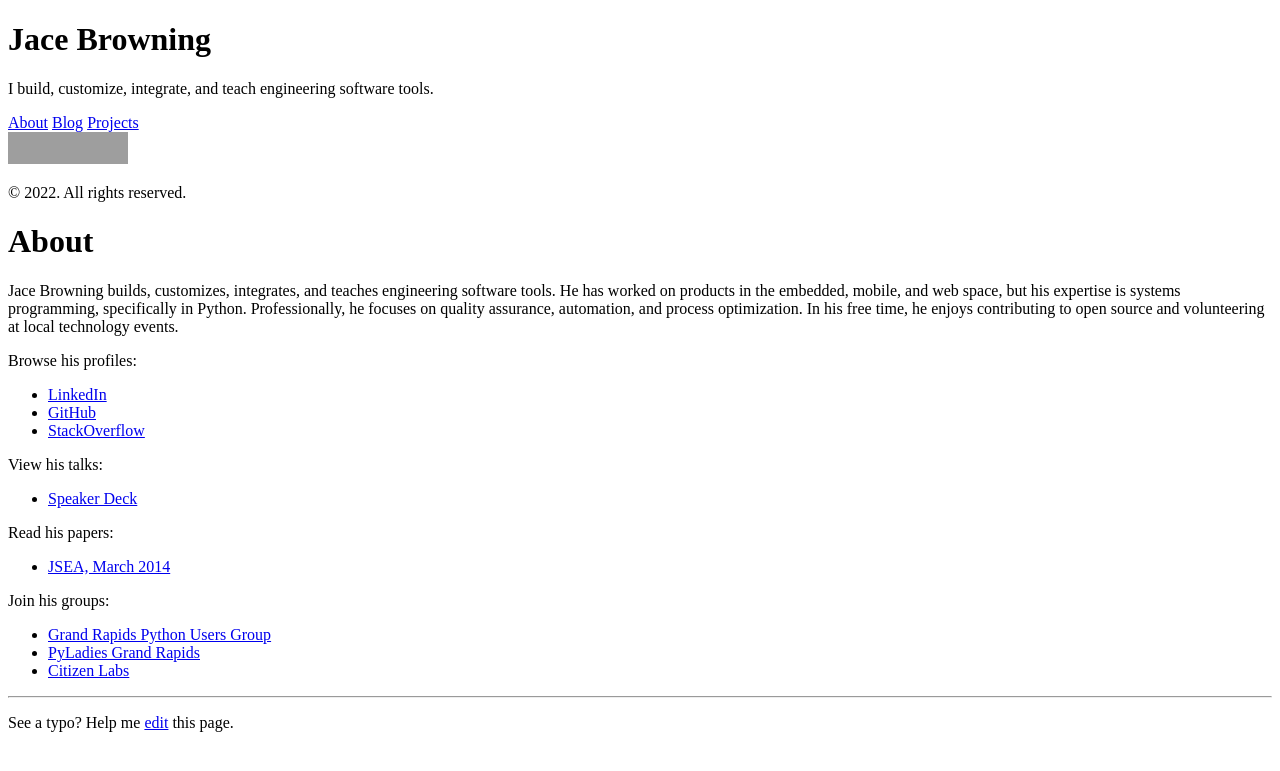
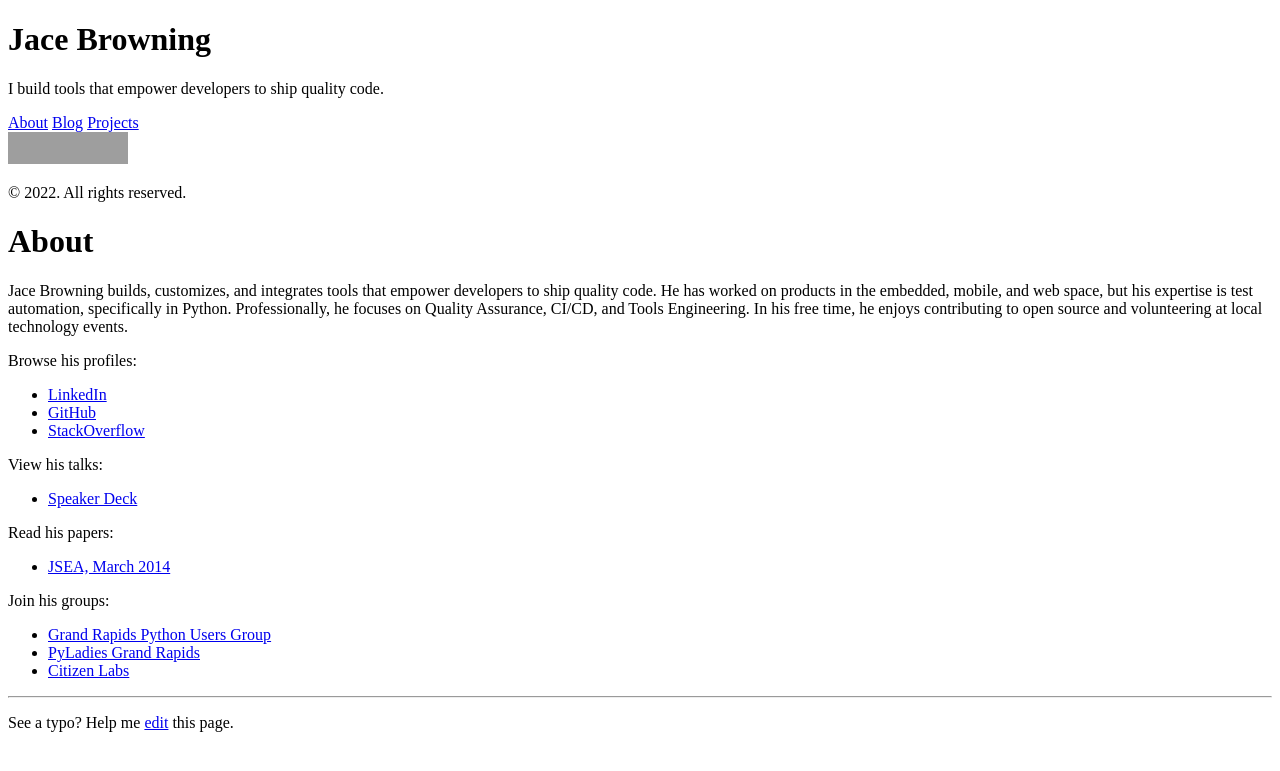
Before and after one commit to jacebrowning/jacebrowning.info, a Jekyll site: the page built from about.md, in a window 1280 px wide. Shown: the top 771 px of the page. Built offline with Jekyll 4.4.1, drawn with Linux system fonts in a browser that asks for light colours; Markdown is read by kramdown in place of the engine named in the settings; grey boxes are pictures that could not be loaded.

```diff
--- a/_config.yml
+++ b/_config.yml
@@ -14,7 +14,7 @@ plugins:
   - jekyll-paginate
   - jekyll-redirect-from
 
-permalink:              pretty
+permalink:  pretty
 
 # Routes
 
@@ -27,7 +27,7 @@ assets:     /assets
 
 title:          Jace Browning
 tagline:        Software Craftsman
-description:    I build, customize, integrate, and teach engineering software tools.
+description:    I build tools that empower developers to ship quality code.
 
 repo: https://github.com/jacebrowning/jacebrowning.info
 
@@ -36,7 +36,7 @@ author:
   twitter:        https://twitter.com/jacebrowning
   linkedin:       https://www.linkedin.com/in/jacebrowning
   github:         https://github.com/jacebrowning
-  stackoverflow:  https://stackoverflow.com/cv/jacebrowning
+  stackoverflow:  https://stackoverflow.com/users/429533/jace-browning
   speakerdeck:    https://speakerdeck.com/jacebrowning
 
 # Options
--- a/about.md
+++ b/about.md
@@ -3,7 +3,7 @@ layout: page
 title: About
 ---
 
-Jace Browning builds, customizes, integrates, and teaches engineering software tools. He has worked on products in the embedded, mobile, and web space, but his expertise is systems programming, specifically in Python. Professionally, he focuses on quality assurance, automation, and process optimization. In his free time, he enjoys contributing to open source and volunteering at local technology events.
+Jace Browning builds, customizes, and integrates tools that empower developers to ship quality code. He has worked on products in the embedded, mobile, and web space, but his expertise is test automation, specifically in Python. Professionally, he focuses on Quality Assurance, CI/CD, and Tools Engineering. In his free time, he enjoys contributing to open source and volunteering at local technology events.
 
 Browse his profiles:
 
```
Also changed, not shown: projects.md (+7 -1 lines).
